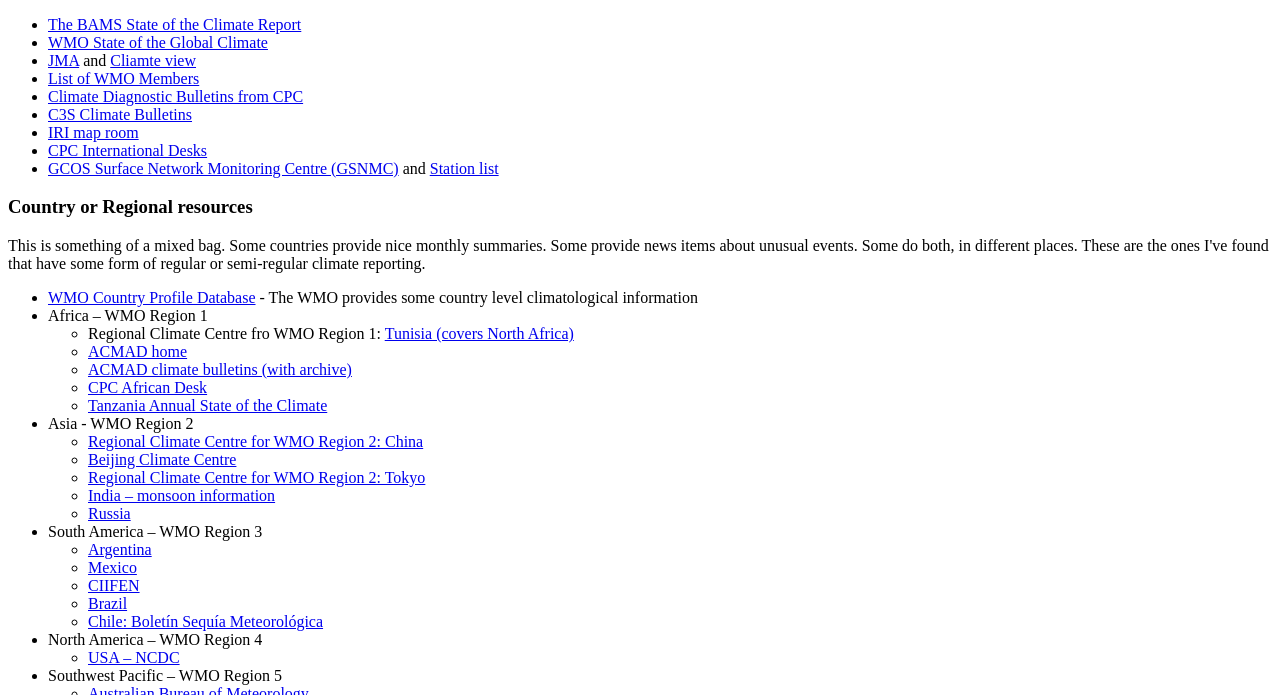
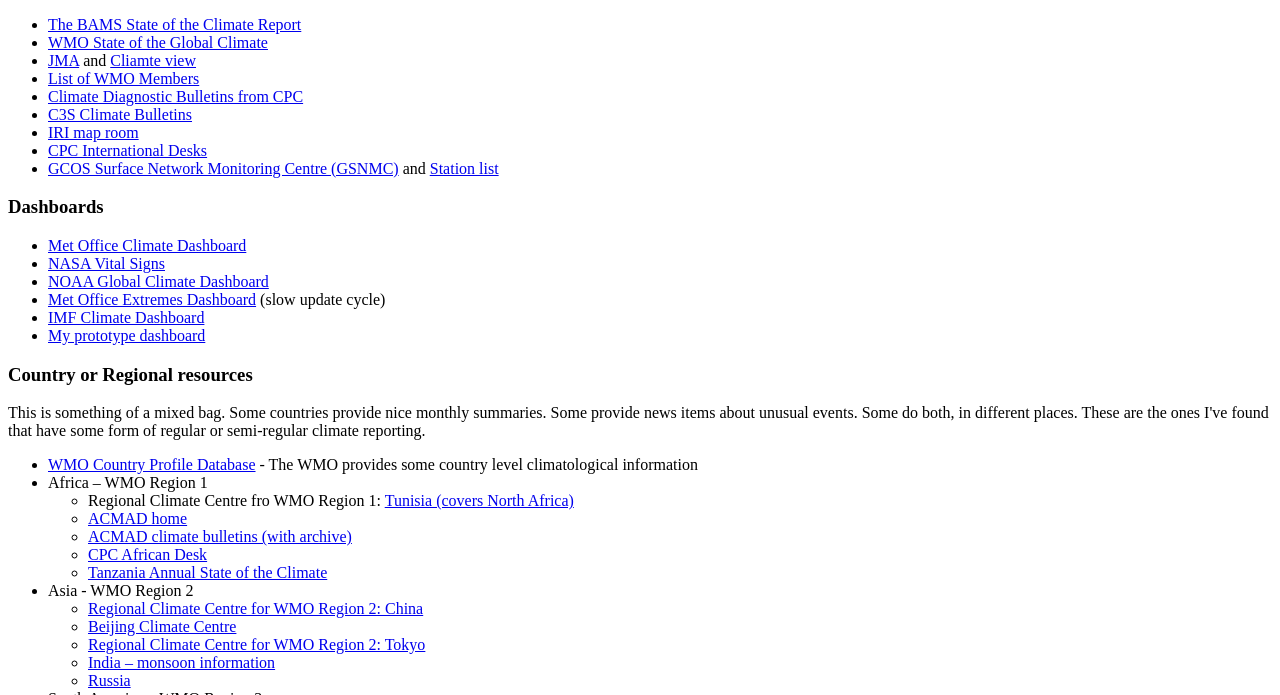
Before and after one commit to jjk-code-otter/climate-monitoring-resources, a plain HTML site: page index.html in a window 1280 px wide. Shown: the part 105-800 px from the top of the page. Drawn offline with Linux system fonts and the light colour scheme.

Commit message:
Add section on dashboards

```diff
--- a/index.html
+++ b/index.html
@@ -22,6 +22,18 @@
   <li><a href="http://iridl.ldeo.columbia.edu/maproom/Global/index.html">IRI map room</a> </li>
   <li><a href="https://www.cpc.ncep.noaa.gov/products/international/">CPC International Desks</a></li>
   <li><a href="https://opendata.dwd.de/climate_environment/CDC/observations_global/CLIMAT/">GCOS Surface Network Monitoring Centre (GSNMC)</a> and <a href="https://opendata.dwd.de/climate_environment/CDC/help/stations_list_CLIMAT_data.txt">Station list</a></li>
+</ul>
+
+<h3>
+  Dashboards
+</h3>
+<ul>
+  <li><a href="https://climate.metoffice.cloud/">Met Office Climate Dashboard</a></li>
+  <li><a href="https://climate.nasa.gov/">NASA Vital Signs</a></li>
+  <li><a href="https://www.climate.gov/climatedashboard">NOAA Global Climate Dashboard</a></li>
+  <li><a href="https://climate.metoffice.cloud/extremes/dashboard.html">Met Office Extremes Dashboard</a> (slow update cycle)</li>
+  <li><a href="https://climatedata.imf.org/">IMF Climate Dashboard</a></li>
+  <li><a href="https://jjk-code-otter.github.io/demo-dash/">My prototype dashboard</a></li>
 </ul>
 
 <h3>Country or Regional resources</h3>
@@ -159,6 +171,7 @@
   </li>
   <li>Divers Indices
     <ul>
+      <li><a href="https://origin.cpc.ncep.noaa.gov/products/analysis_monitoring/ensostuff/ONI_v5.php">CPC ONI ENSO index</a></li>
       <li><a href="https://stateoftheocean.osmc.noaa.gov/sur/ind/dmi.php">Indian Ocean Dipole Mode Index</a></li>
       <li><a href="https://crudata.uea.ac.uk/cru/data/soi/">CRU/Jones SOI</a></li>
       <li><a href="https://crudata.uea.ac.uk/cru/data/nao/index.htm">CRU/Jones NAO</a></li>
@@ -188,6 +201,7 @@
   </li>
   <li>Sea level
     <ul>
+      <li><a href="https://www.aviso.altimetry.fr/en/data/products/ocean-indicators-products/mean-sea-level.html">AVISO</a></li>
       <li><a href="http://sealevel.nasa.gov/understanding-sea-level/key-indicators/global-mean-sea-level">NASA</a></li>
       <li><a href="http://www.cmar.csiro.au/sealevel/sl_hist_last_decades.html">CSIRO</a> </li>
       <li><a href="http://sealevel.colorado.edu">Colorado</a> </li>
```
